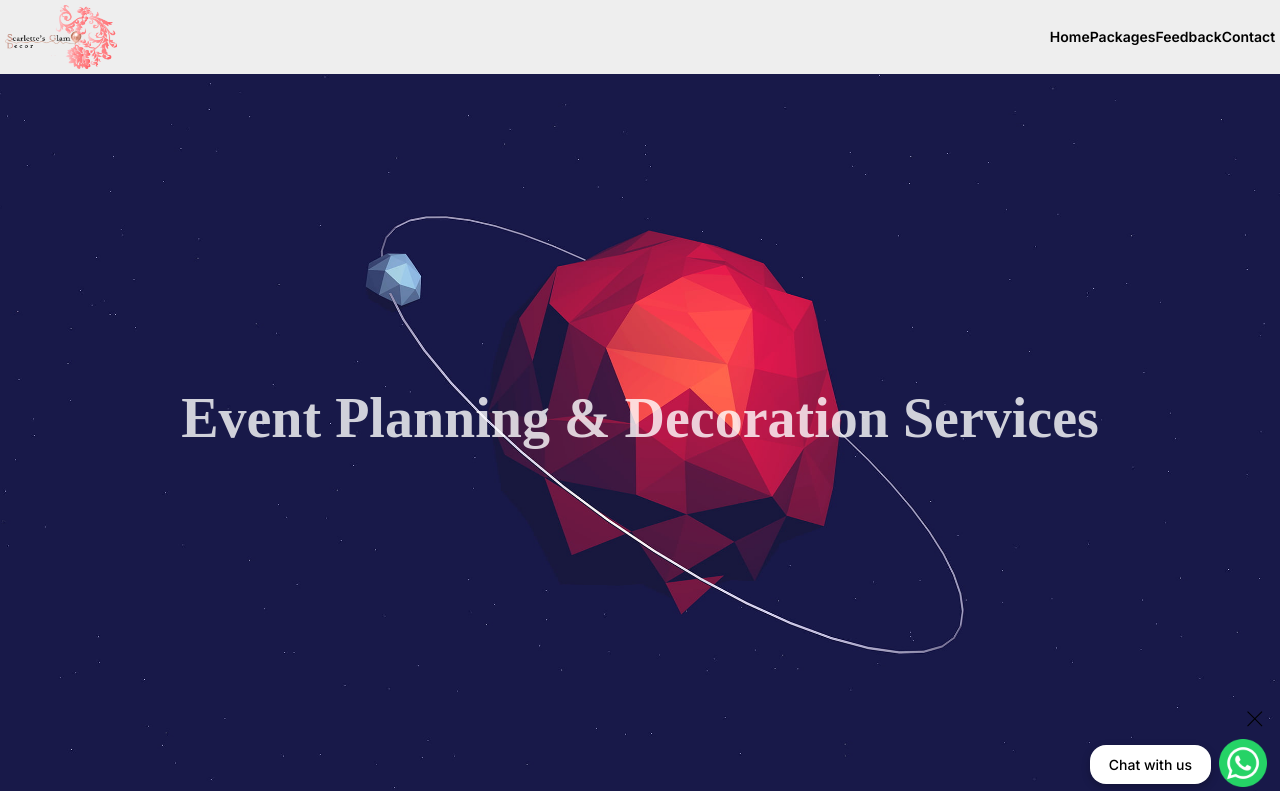
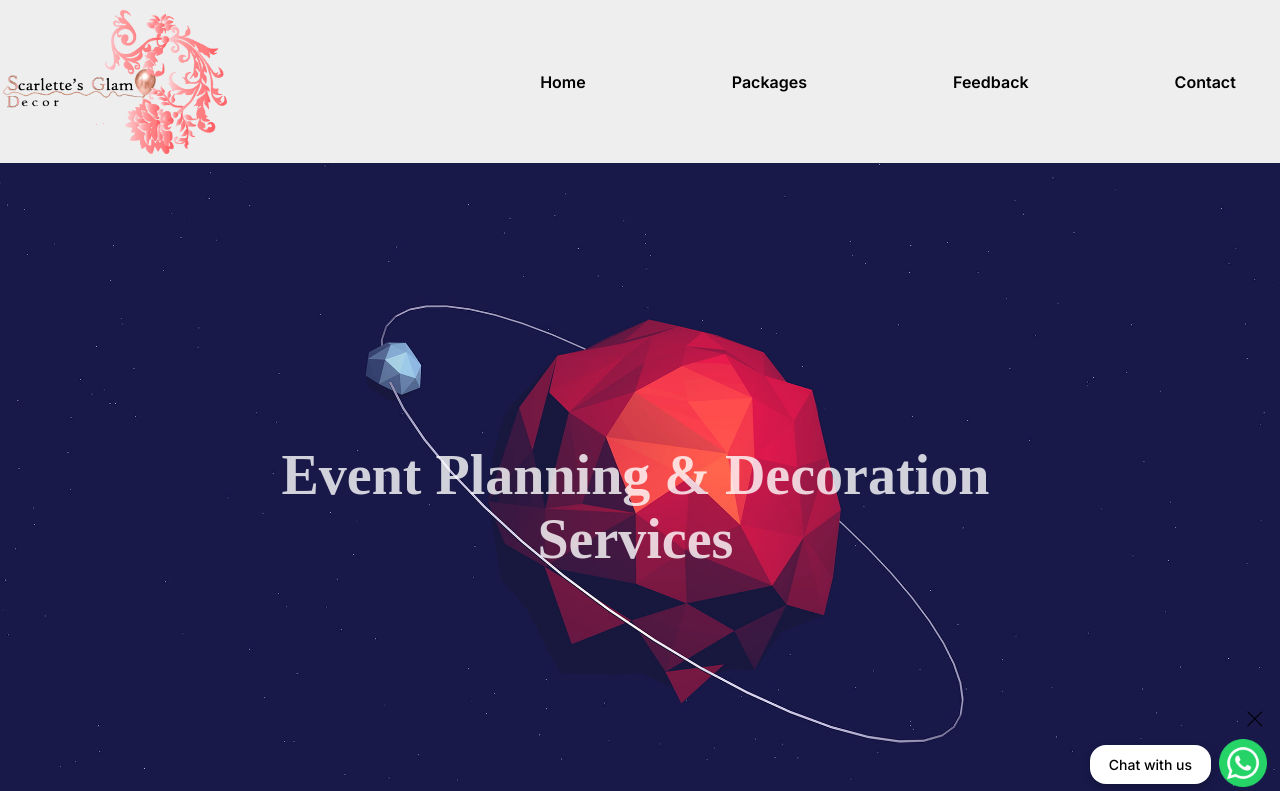
Before and after one commit to 2Kelvin/scarlettes-glam-decor, a React (Create React App) app: page / in a window 1280 px wide. Shown: the top 791 px of the page. Built offline with nearby package versions, Linux system fonts and the light colour scheme; a web font is replaced by a local one.

Commit message:
responsive design day 2. Working on the menu

```diff
--- a/src/components/Bigbackground/Bigbg.css
+++ b/src/components/Bigbackground/Bigbg.css
@@ -12,6 +12,7 @@
 .bigBg h2 {
     color: rgba(255, 255, 255, 0.8);
     font-size: 2rem;
+    width: 99%;
 }
 
 /* +++++++++++++++++++++++ MEDIA QUERIES +++++++++++++++++++++++ */
--- a/src/components/Navbar/Navbar.css
+++ b/src/components/Navbar/Navbar.css
@@ -1,5 +1,5 @@
 nav {
-    margin: 0.3rem;
+    margin: 0.6rem 0.2rem;
     display: flex;
     justify-content: space-between;
     align-items: center;
@@ -21,7 +21,9 @@ nav .menuLinks a {
     text-decoration: none;
     font-weight: 550;
     cursor: pointer;
-    border-bottom: 1px solid #eee;
+    border: 1px solid #eee;
+    padding: 0.4rem 0.6rem;
+    border-radius: 1rem;
     color: black;
 }
 
@@ -36,17 +38,147 @@ nav .menuLinks a:visited {
 
 nav .menuLinks a:hover {
     text-decoration: none;
-    border-bottom: 1px solid #FE8387;
+    /* border-bottom: 1px solid #FE8387; */
     color: #FE8387;
 }
 
 /* +++++++++++++++++++++++ MEDIA QUERIES +++++++++++++++++++++++ */
-/* @media screen and (min-width: 640px) {
+@media screen and (min-width: 600px) {
+    nav .menuLinks {
+        flex: 2;
+        justify-content: space-between;
+        padding-left: 5rem;
+    }
+
+    nav .menuLinks a:hover {
+        text-decoration: none;
+        border: 1px solid #FE8387;
+        color: #FE8387;
+    }
+}
+
+@media screen and (min-width: 730px) {
+    nav .menuLinks {
+        padding-left: 7rem;
+    }
+
     nav .websiteLogo {
-        flex: 1;
+        height: 5rem;
+        width: 9rem;
+    }
+}
+
+@media screen and (min-width: 800px) {
+    nav .menuLinks {
+        padding-left: 10rem;
+    }
+}
+
+@media screen and (min-width: 900px) {
+    nav .websiteLogo {
+        height: 7rem;
+        width: 12rem;
     }
 
     nav .menuLinks {
-        flex: 2;
+        padding-left: 11.5rem;
+        padding-right: 0.5rem;
     }
-} */
+
+    nav .menuLinks a {
+        padding: 0.8rem 1rem;
+    }
+}
+
+@media screen and (min-width: 1000px) {
+    nav .websiteLogo {
+        height: 9rem;
+        width: 14rem;
+    }
+
+    nav .menuLinks a {
+        font-size: 1rem;
+    }
+}
+
+@media screen and (min-width: 1100px) {
+    nav .menuLinks {
+        padding-left: 15rem;
+    }
+
+    nav .menuLinks a {
+        padding: 1rem 1.5rem;
+    }
+}
+
+@media screen and (min-width: 1100px) {
+    nav .menuLinks {
+        padding-left: 18rem;
+        padding-right: 1rem;
+    }
+}
+
+@media screen and (min-width: 1360px) {
+    nav .menuLinks {
+        padding-left: 20rem;
+        padding-right: 1rem;
+    }
+
+    nav .menuLinks a {
+        font-size: 1.1rem;
+    }
+
+    nav {
+        margin: 0.6rem 1rem;
+    }
+}
+
+@media screen and (min-width: 1450px) {
+    nav .menuLinks {
+        padding-left: 24rem;
+    }
+}
+
+@media screen and (min-width: 1540px) {
+    nav .menuLinks {
+        padding-left: 27rem;
+    }
+}
+
+@media screen and (min-width: 1600px) {
+    nav .menuLinks {
+        padding-left: 29rem;
+    }
+
+    nav {
+        margin: 0.6rem 1.5rem;
+    }
+}
+
+@media screen and (min-width: 1690px) {
+    nav .menuLinks {
+        padding-left: 31rem;
+    }
+}
+
+@media screen and (min-width: 1735px) {
+    nav .menuLinks {
+        padding-left: 34rem;
+    }
+
+    nav .menuLinks a {
+        font-size: 1.2rem;
+    }
+}
+
+@media screen and (min-width: 1800px) {
+    nav .menuLinks {
+        padding-left: 40rem;
+    }
+}
+
+@media screen and (min-width: 1900px) {
+    nav .menuLinks {
+        padding-left: 45rem;
+    }
+}
--- a/src/components/Packages/Packages.css
+++ b/src/components/Packages/Packages.css
@@ -5,15 +5,20 @@
 
 
 /* +++++++++++++++++++++++ MEDIA QUERIES +++++++++++++++++++++++ */
+@media screen and (min-width: 600px) {
+    .packages {
+        margin: 0 2rem;
+    }
+}
 @media screen and (min-width: 768px) {
     .packages {
-        margin: 0 1rem;
+        margin: 0 2.5rem;
     }
 }
 
 @media screen and (min-width: 850px) {
     .packages {
-        margin: 0 1.5rem;
+        margin: 0 3.5rem;
     }
 }
 
--- a/src/components/ReusableEventCard/EventCard.css
+++ b/src/components/ReusableEventCard/EventCard.css
@@ -35,6 +35,14 @@
 
 
 /* +++++++++++++++++++++++ MEDIA QUERIES +++++++++++++++++++++++ */
+/* !!!!! ADD MEDIA QUERY FOR SMALLER THAN 300PX EVENTNAMEANDiCON WIDTH == 20EM */
+
+@media screen and (min-width: 600px) {
+    .eventNameAndIcon {
+        width: 36em;
+    }
+}
+
 @media screen and (min-width: 640px) {
     .eventNameAndIcon {
         width: 42em;
```
